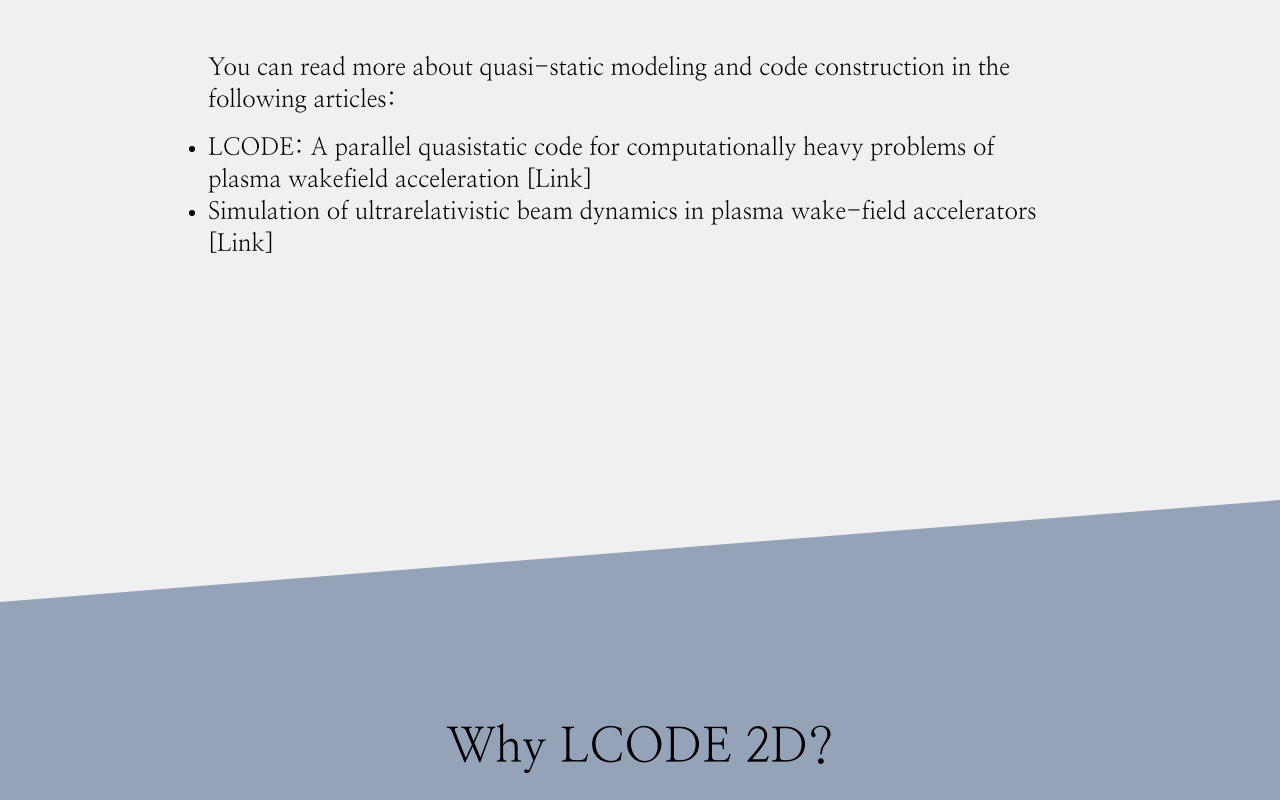
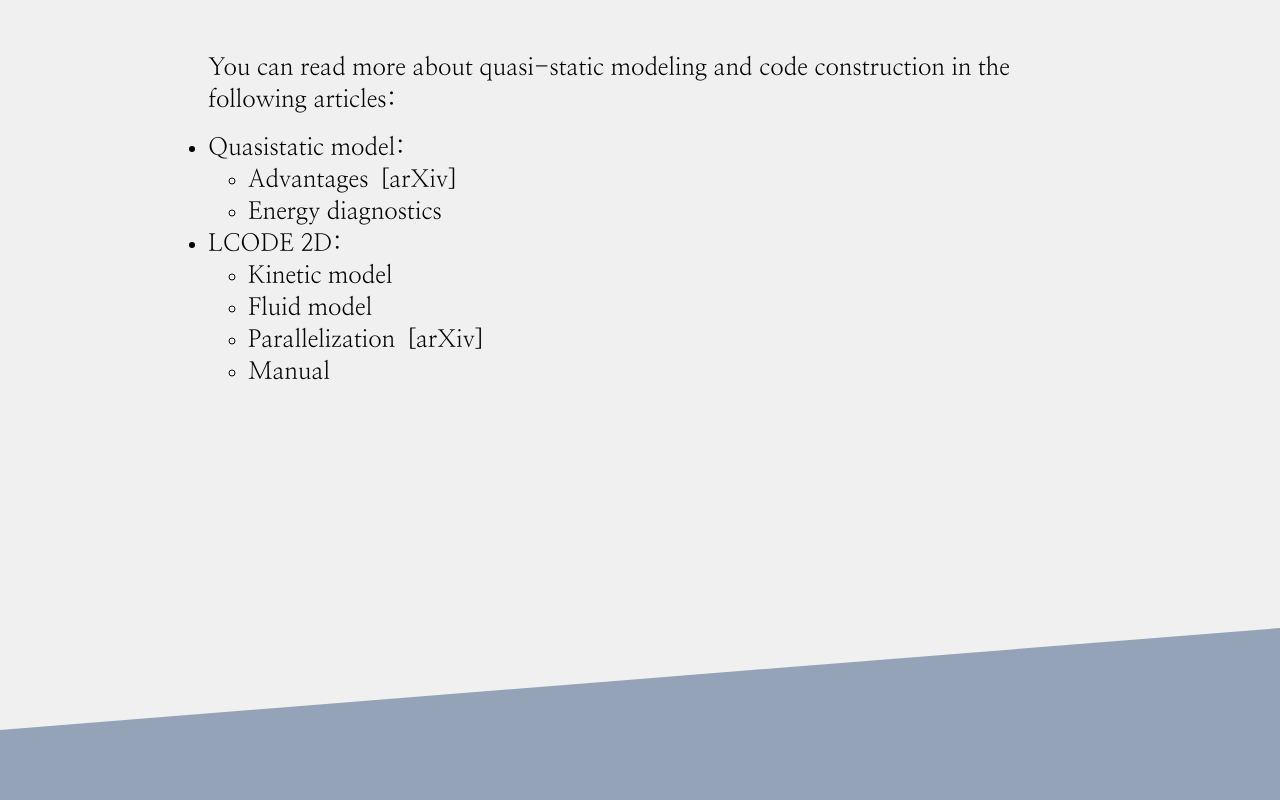
Before and after one commit to nikiquark/lcode_site, a Next.js app: page /2d in a window 1280 px wide. Shown: the part 1100-1900 px from the top of the page. Built offline with nearby package versions, Linux system fonts and the light colour scheme.

Commit message:
feat: add hover-info

```diff
--- a/src/app/2d/page.tsx
+++ b/src/app/2d/page.tsx
@@ -3,8 +3,9 @@
 import { FaAngleDown } from "react-icons/fa";
 import Link from "next/link";
 import { IoMdDocument } from "react-icons/io";
-
-
+import TheoryList, {LinkList} from "@/components/TheoryList";
+import { IoInformationCircleOutline } from "react-icons/io5";
+import HoverInfo from "@/components/HoverInfo";
 export const metadata: Metadata = {
     title: "LCODE 2D —  code for simulations of plasma wakefield acceleration",
     description: "LCODE is a freely-distributed code for simulations of particle beam-driven plasma wake eld acceleration. The quasi-static approximation is used for calculating plasma response. The beams are modeled by fully relativistic macro-particles.",
@@ -13,19 +14,48 @@
     }
 }
 
+
+
 export default function L2D() {
-    const links = [
+    const links: LinkList = [
       {
-        id: 1,
-        link: "https://www.sciencedirect.com/science/article/abs/pii/S0168900215016034",
-        text: "LCODE: A parallel quasistatic code for computationally heavy problems of plasma wakefield acceleration"
+        title: "Quasistatic model",
+        links: [{
+          text: "Advantages",
+          link: "https://doi.org/10.1134/S1063780X22601249",
+          arxiv: "https://doi.org/10.48550/arXiv.2205.04390"
+          },
+          {
+            text: "Energy diagnostics",
+            link: "http://dx.doi.org/10.1103/PhysRevE.69.046405"
+          },
+        ]
       },
       {
-        id: 2,
-        link: "https://pubs.aip.org/aip/pop/article-abstract/5/3/785/263445/Simulation-of-ultrarelativistic-beam-dynamics-in",
-        text: "Simulation of ultrarelativistic beam dynamics in plasma wake-field accelerators "
+        title: "LCODE 2D",
+        links: [
+          {
+            text: "Kinetic model",
+            link: "http://dx.doi.org/10.1103/PhysRevSTAB.6.061301"
+          },
+          {
+            text: "Fluid model",
+            link: "http://dx.doi.org/10.1063/1.872765",
+          },
+          {
+            text: "Parallelization",
+            link: "http://dx.doi.org/10.1016/j.nima.2015.12.032",
+            arxiv: "https://doi.org/10.48550/arXiv.1511.04193"
+          },
+          {
+            text: "Manual",
+            link: "https://lcode.info/site-files/manual.pdf",
+          },
+        ]
       }
     ]
+
+
     const props = [
       {
         id: 1,
@@ -57,10 +87,7 @@
             <p className="mb-4">You can read more about quasi-static modeling and code construction in the following articles:
             </p>
             <ul className="list-disc">
-                {links.map(({ id, link, text }) => (
-                    <li key={id}>{text} <a href={link} className="hover:text-blue-500 hover:underline" target="_blank">[Link]</a></li>
-                ))}
-
+                <TheoryList links={links}/>
             </ul>
           </div>
         </section>
@@ -88,11 +115,43 @@
               </div>
               <div className="flex">
                 <IoMdDocument />
-                <a className="hover:underline" target="_blank" href="https://lcode.info/site-files/lcode.exe">Executable for Windows</a>
+                <a className="hover:underline whitespace-nowrap" target="_blank" href="https://lcode.info/site-files/lcode.exe">Executable for Windows</a>
+                <HoverInfo>
+                  <pre>
+{"\
+Install MSMPI (runtime)\n\
+  https://docs.microsoft.com/en-us/message-passing-interface/microsoft-mpi\n\
+\n\
+For serial running:\n\
+  put lcode.exe in working directory with your lcode.cfg and run it with double-click\n\
+\n\
+For parallel running:\n\
+  put lcode.exe in working directory with your lcode.cfg\n\
+  and run 'mpiexec -n <cpu-number> lcode.exe' in command line\n\
+\n\
+\n\
+If you have any problem with it, feel free to contact us. \n\
+"}
+                  </pre>
+                </HoverInfo>
               </div>
               <div className="flex">
                 <IoMdDocument />
                 <a className="hover:underline" target="_blank" href="https://lcode.info/site-files/lcode-mpi-halfbaked.run">Executable for Linux</a>
+                <HoverInfo>
+                  <pre className="">
+{"\
+`lcode-mpi-halfbaked.run`, should be executed on working host,\n\
+  will perform the final compilation step,\n\
+  linking the otherwise-precompiled LCODE with that host&apos;s MPI.\n\
+  This is theoretically unsupported, but works like a charm.\n\
+\n\
+It will produce lcode in current directory.\n\
+\n\
+If you have any problem with it, feel free to contact us. \n\
+"}
+                  </pre>
+                </HoverInfo>
               </div>
 
             </div>
--- a/src/app/layout.tsx
+++ b/src/app/layout.tsx
@@ -8,8 +8,7 @@
 const nanum = Nanum_Myeongjo({weight: "400", subsets: ["latin"]});
 
 export const metadata: Metadata = {
-  title: "Create Next App",
-  description: "Generated by create next app",
+  title: "LCODE",
 };
 
 export default function RootLayout({
--- a/src/app/page.tsx
+++ b/src/app/page.tsx
@@ -1,3 +1,4 @@
+import TheoryList, { LinkList } from "@/components/TheoryList";
 import { Metadata } from "next";
 import Image from "next/image";
 import Link from "next/link";
@@ -15,16 +16,28 @@
 }
 
 export default function L3D() {
-  const links = [
+  const links: LinkList = [
     {
-      id: 1,
-      link: "https://arxiv.org/abs/2401.11924",
-      text: "LCODE: Quasistatic code for simulating long-term evolution of three-dimensional plasma wakefields"
+      title: "Quasistatic model",
+      links: [{
+        text: "Advantages",
+        link: "https://doi.org/10.1134/S1063780X22601249",
+        arxiv: "https://doi.org/10.48550/arXiv.2205.04390"
+        },
+        {
+          text: "Energy diagnostics",
+          link: "http://dx.doi.org/10.1103/PhysRevE.69.046405"
+        },
+      ]
     },
     {
-      id: 2,
-      link: "https://www.sciencedirect.com/science/article/abs/pii/S0168900215016034",
-      text: "LCODE: A parallel quasistatic code for computationally heavy problems of plasma wakefield acceleration"
+      title: "LCODE 3D",
+      links: [
+        {
+          text: "Beam and plasma solvers, declustering",
+          link: "https://arxiv.org/abs/2401.11924"
+        }
+      ]
     }
   ]
   const props = [
@@ -57,12 +70,7 @@
           <h2 id="test" className="self-center text-5xl mb-8 lg:mb-16">Theory</h2>
           <p className="mb-4">You can read more about quasi-static modeling and code construction in the following articles:
           </p>
-          <ul className="list-disc">
-              {links.map(({ id, link, text }) => (
-                  <li key={id}>{text} <a href={link} className="hover:text-blue-500 hover:underline" target="_blank">[Link]</a></li>
-              ))}
-
-          </ul>
+          <TheoryList links={links} />
         </div>
       </section>
       <section id="why-lcode" className="">
--- /dev/null
+++ b/src/components/HoverInfo/HoverInfo.tsx
@@ -0,0 +1,16 @@
+import { IoInformationCircleOutline } from "react-icons/io5";
+
+
+const HoverInfo = ({children}:{children:React.ReactNode}) => {
+    return (
+        <div className="group lg:relative ">
+            <IoInformationCircleOutline  className="text-xl lg:text-3xl cursor-pointer ml-2"/>
+            <div className="hidden absolute left-0 lg:bottom-8 lg:-left-52 group-hover:block bg-gray-400 p-5 w-full overflow-x-scroll  lg:w-auto lg:overflow-hidden">
+                <p className="text-xs text-left">{children}</p>
+            </div>
+
+        </div>
+    )
+}
+
+export default HoverInfo;
--- /dev/null
+++ b/src/components/HoverInfo/index.ts
@@ -0,0 +1,3 @@
+import HoverInfo from "./HoverInfo";
+
+export default HoverInfo;
--- /dev/null
+++ b/src/components/TheoryList/TheoryList.tsx
@@ -0,0 +1,31 @@
+import { LinkList } from ".";
+
+const TheoryList = ({links}:{links:LinkList}) => {
+    return (
+        <div>
+            <ul className="list-disc">
+                {links.map((item, idx) => (
+                <li key={idx}>
+                    <h3 className="text-2xl">{item.title}:</h3>
+                    <ul className="list-[circle] pl-10">
+                        {item.links.map((link, idx) => (
+                            <li key={idx}>
+                                <a className="hover:underline" href={link.link} target="_blank" rel="noopener noreferrer">
+                                    {link.text}
+                                </a>
+                                {link.arxiv && (
+                                    <a className="hover:underline px-3" href={link.arxiv} target="_blank" rel="noopener noreferrer">
+                                        [arXiv]
+                                    </a>
+                                )}
+                            </li>
+                        ))}
+                    </ul>
+                </li>
+                ))}
+            </ul>
+        </div>
+    )
+}
+
+export default TheoryList;
--- /dev/null
+++ b/src/components/TheoryList/index.ts
@@ -0,0 +1,5 @@
+import TheoryList from "./TheoryList";
+import type {Link, LinkList} from "./types";
+
+export default TheoryList;
+export type {Link, LinkList};
--- /dev/null
+++ b/src/components/TheoryList/types.ts
@@ -0,0 +1,13 @@
+interface Link {
+    link: string,
+    text: string,
+    arxiv?: string
+}
+interface LinkListItem {
+    title: string,
+    links: Link[]
+}
+
+type LinkList = LinkListItem[]
+
+export type {Link, LinkList};
```
